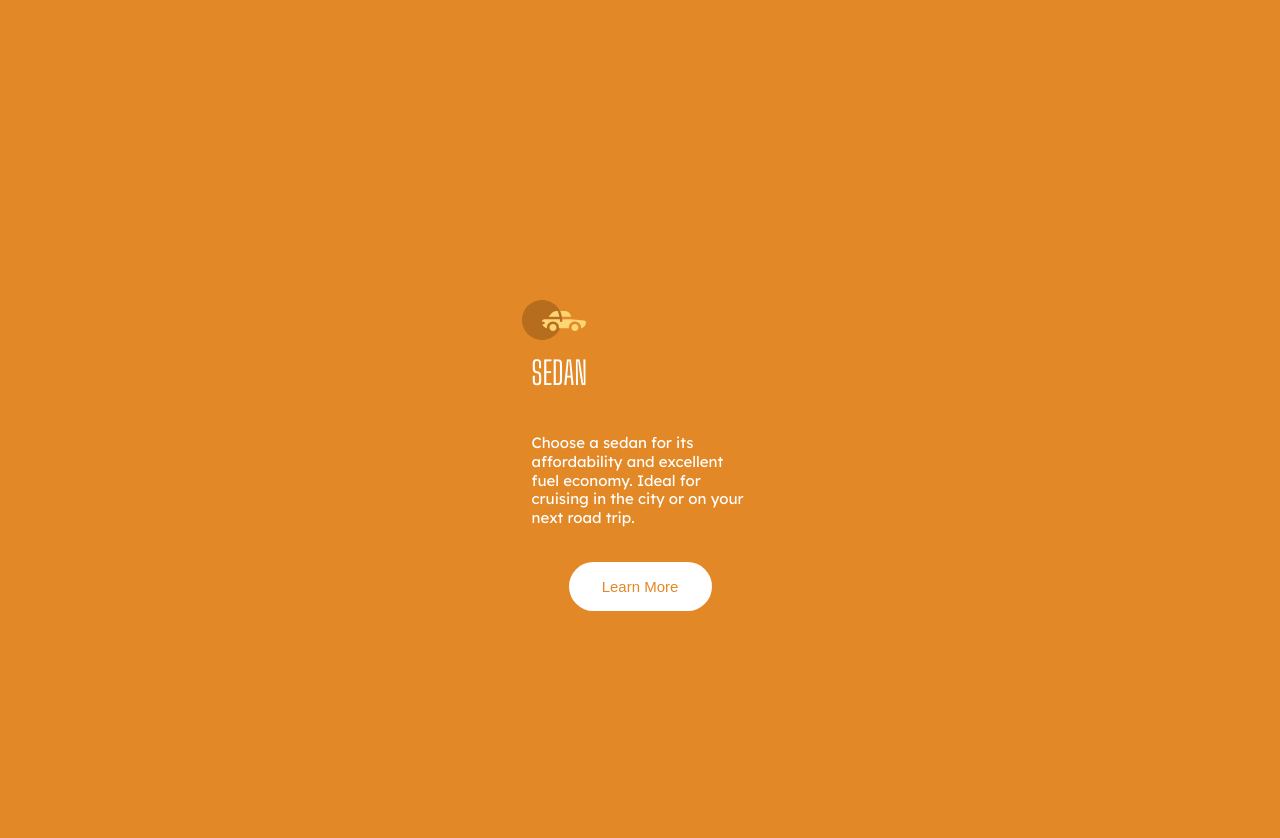
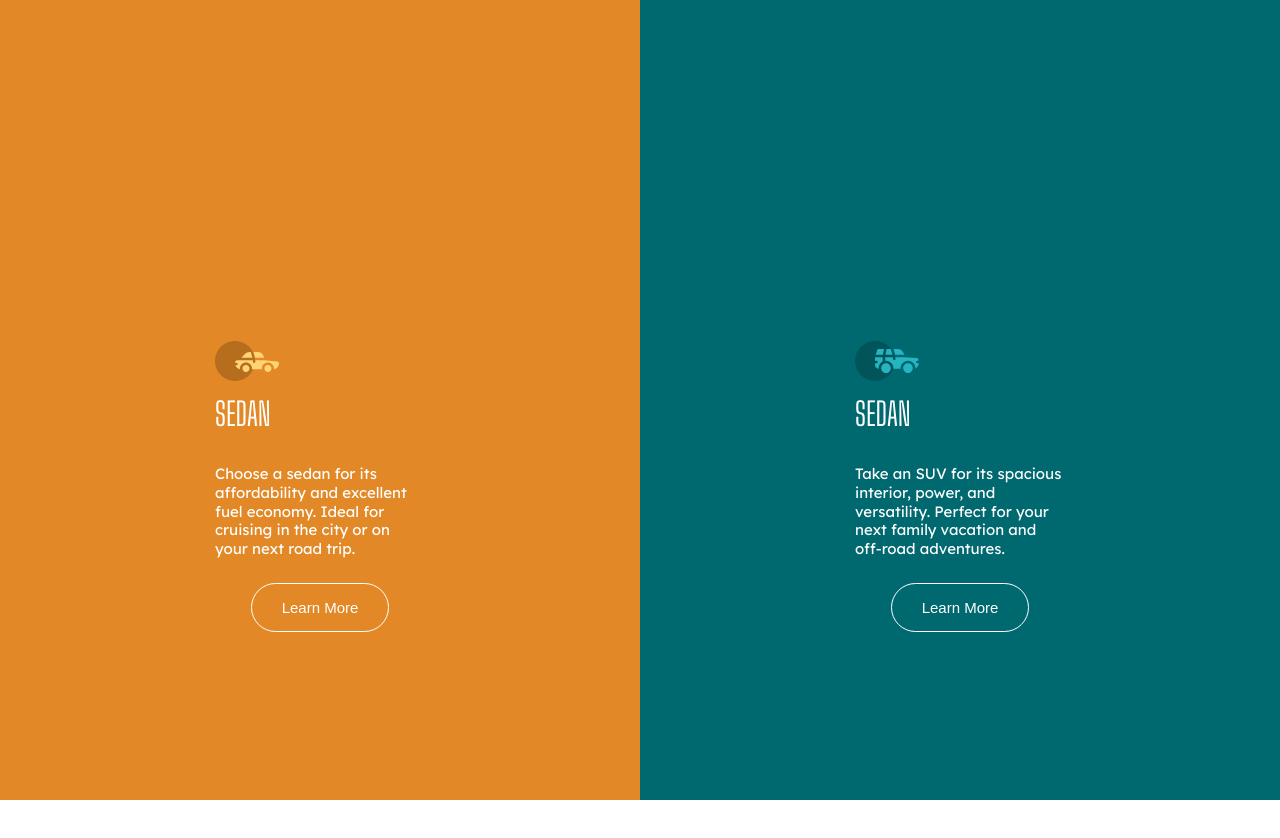
Before and after one commit to armanoptimum/first-task, a plain HTML site: page index.html in a window 1280 px wide. After the commit the page ends 800 px from the top, so only its background shows below. Drawn offline with Linux system fonts and the light colour scheme.

Commit message:
add blue card

```diff
--- a/index.html
+++ b/index.html
@@ -8,15 +8,34 @@
 </head>
 <body>
     <div class="container">
-        <img src="./img/SEDAN.svg" alt="car logo" class="img">
+        <div class="box bg-orange">
+            <div class="content">
+                <img src="./img/car-orange.svg" alt="car logo" class="img">
                 <h1 class="header">SEDAN</h1>
-        <p class="text">Choose a sedan for its
+                <p class="text">
+                    Choose a sedan for its
                     affordability and excellent
                     fuel economy. Ideal for
                     cruising in the city or on your
                     next road trip.
                 </p>
-        <button class="btn">Learn More</button>
+                <button class="btn btn-orange">Learn More</button>
+            </div>
+        </div>
+        <div class="box bg-blue">
+            <div class="content">
+                <img src="./img/car-blue.svg" alt="car logo" class="img">
+                <h1 class="header">SEDAN</h1>
+                <p class="text">
+                    Take an SUV for its spacious
+                    interior, power, and
+                    versatility. Perfect for your
+                    next family vacation and
+                    off-road adventures.
+                </p>
+                <button class="btn btn-blue">Learn More</button>
+            </div>
+        </div>
     </div>
 </body>
 </html>
--- a/style.css
+++ b/style.css
@@ -9,14 +9,29 @@
 body {
     font-family: "Lexend Deca";
     color: #fff ;
+}
+
+.container {
+    display: flex;
+    height: 100vh;
+}
+
+.box {
+    width: 50%;
+}
+
+.content {
+    max-width: 210px;
+    margin: 331px auto;
+    padding: 10px;
+}
+
+.bg-orange {
     background-color: #E38826;
 }
 
-.container {
-    width: 237px;
-    height: 376px;
-    padding: 0px 62px;
-    margin: 300px auto;
+.bg-blue {
+    background-color: #006970;
 }
 
 .header {
@@ -25,28 +40,56 @@ body {
     height: 60px;
     font-weight: 400;
     size: 30px;
-    padding: 10px;
+    padding: 10px 0px;
 }
 
 .text {
-    width: 217px;
+    max-width: 217px;
     font-size: 15px;
     font-weight: 400;
     line-height: 18.75px;
-    padding: 10px;
     margin-bottom: 24px;
 }
 
 .btn {
     display: block;
-    background-color: #fff;
-    color: #E38826;
+    background-color: inherit;
+    color: #ffffff;
     font-size: 15px;
     font-weight: 400;
-    width: 143px;
+    max-width: 143px;
     height: 49px;
     padding: 15px 30px;
     margin:  auto;
     border: none;
     border-radius: 30px;
+    border: 1px solid;
 }
+
+.btn:hover {
+    background-color: #fff;
+}
+
+.btn-orange:hover {
+ color: #E38826;
+}
+
+.btn-blue:hover {
+    color: #006970;
+}
+
+@media (max-width: 550px) {
+    .container {
+        display: flex;
+        flex-direction: column;
+    }
+    .box {
+        padding-top: 30px;
+        width: 100%;
+        height: 100%;
+    }
+
+    .content {
+        margin: 20px auto;
+    }
+}
```
Also changed, not shown: img/car-blue.svg (added), img/car-orange.svg (renamed from img/SEDAN.svg). Lines whose indentation alone changed are shown as unchanged.
